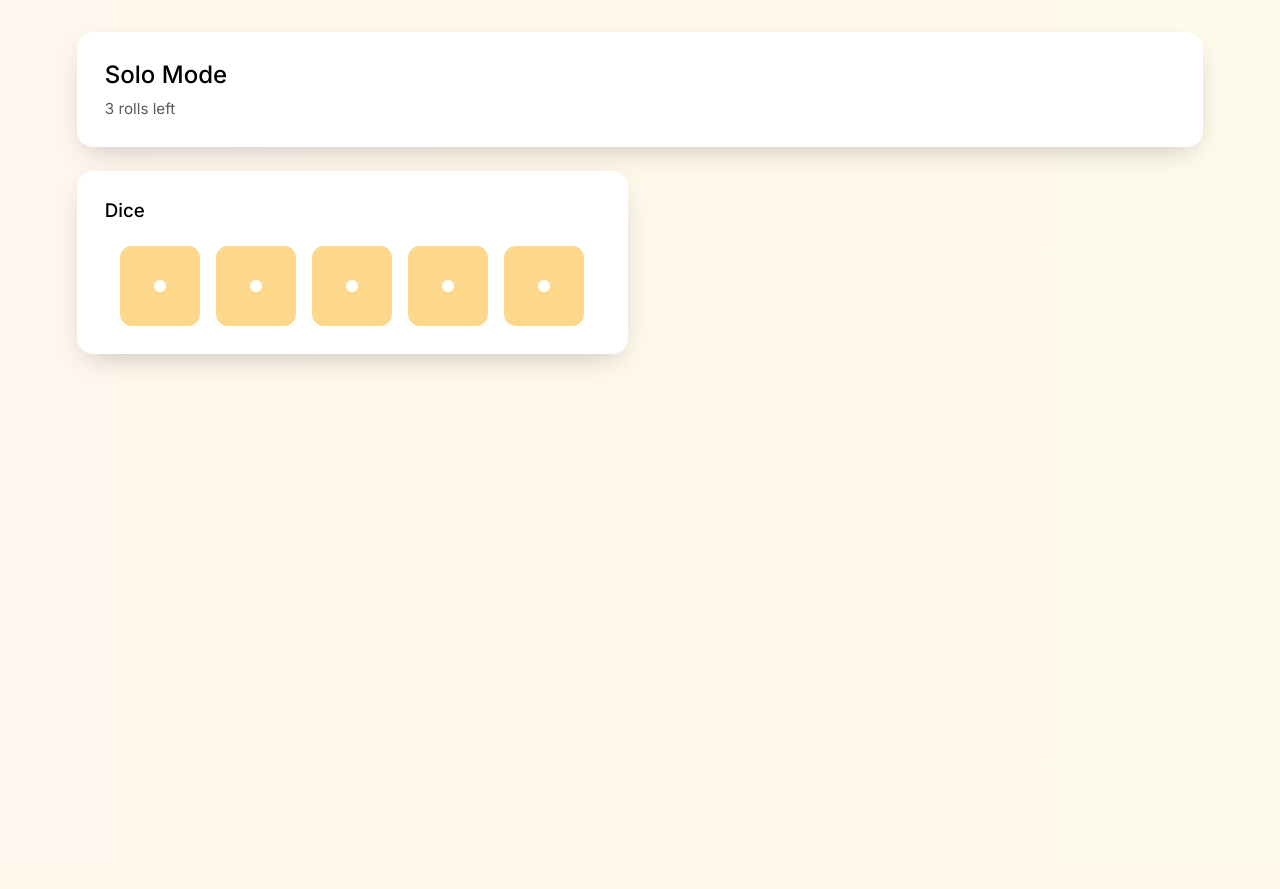
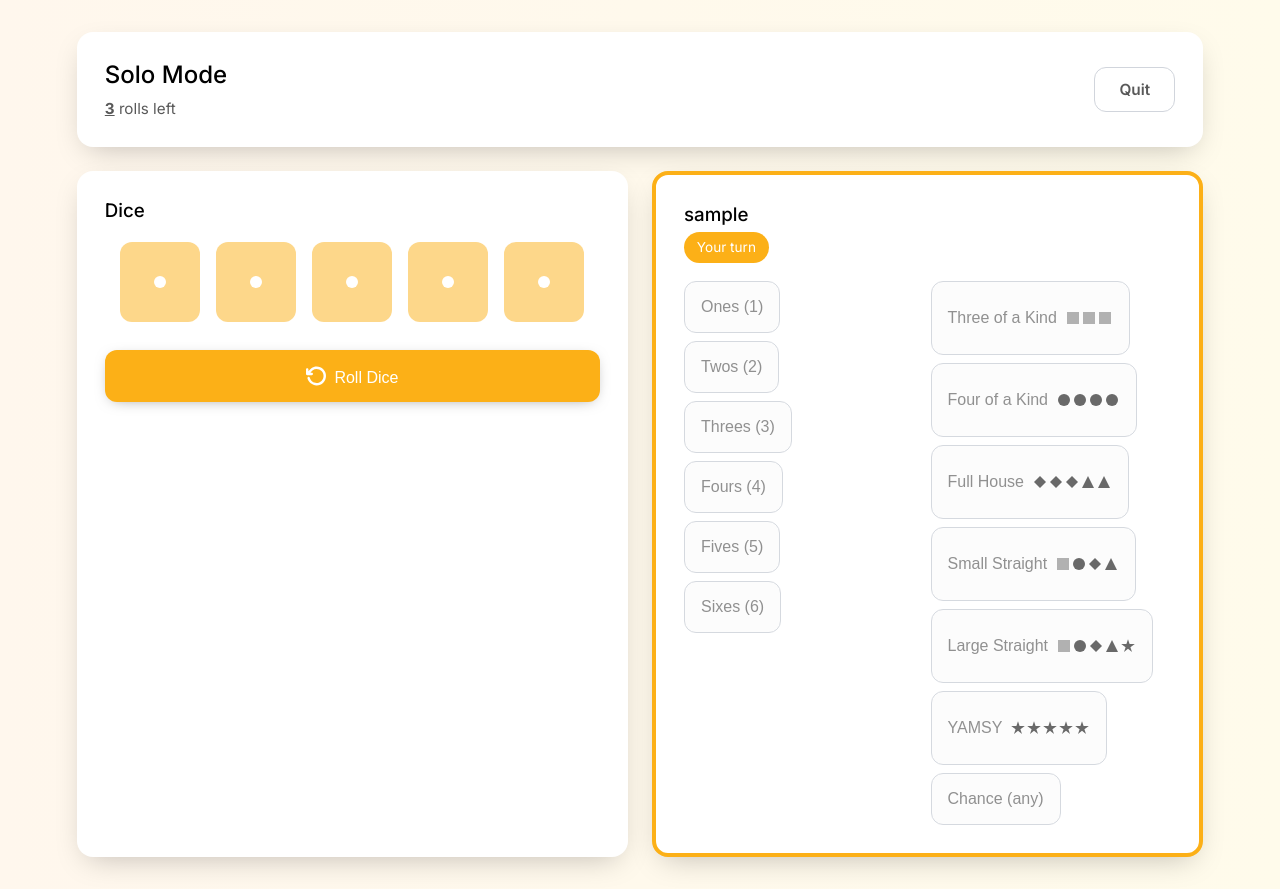
Before and after one commit to TimourBussy/YAMSY, a PHP site: page /?action=game in a window 1280 px wide. Before the commit the page ends 367 px from the top, so only its background shows below. Run offline with PHP 8.4, Linux system fonts and the light colour scheme; the visitor is signed in with stand-in values (Sample User, id 1).

Commit message:
Game grid buttons

```diff
--- a/src/public/css/style.css
+++ b/src/public/css/style.css
@@ -5,8 +5,9 @@
 	--color-grey1: #0a0a0a;
 	--color-grey2: #595959;
 	--color-grey3: #6a7282;
-	--color-grey4: #d1d5dc;
-	--color-grey5: #f9fafb;
+	--color-grey4: #858585;
+	--color-grey5: #d1d5dc;
+	--color-grey6: #fcfcfc;
 }
 
 body {
@@ -187,8 +188,11 @@ a:not(.button, :has(.card-col, .card-row)) {
 }
 
 .main-button {
+	display: inline-flex;
+	align-items: flex-end;
+	justify-content: center;
+	gap: 0.5em;
 	padding: 1rem;
-	border-radius: 10px;
 	background-color: var(--color-primary);
 	color: white;
 	box-shadow: 0 3px 15px -7px rgba(0, 0, 0, 0.5);
@@ -199,7 +203,11 @@ a:not(.button, :has(.card-col, .card-row)) {
 	background-color: #e69f15;
 }
 
-.main-button:disabled {
+button {
+	border-radius: 12px;
+}
+
+*:disabled {
 	opacity: 0.5;
 	cursor: not-allowed;
 }
@@ -234,16 +242,6 @@ a:hover {
 	border-radius: 8px;
 	margin-bottom: 20px;
 	border-left: 4px solid #4caf50;
-	font-size: 14px;
-}
-
-.error-message {
-	background-color: #ffebee;
-	color: #c62828;
-	padding: 12px 16px;
-	border-radius: 8px;
-	margin-bottom: 20px;
-	border-left: 4px solid #c62828;
 	font-size: 14px;
 }
 
@@ -312,7 +310,7 @@ span.big {
 
 a.button {
 	color: var(--color-grey2);
-	border: 1px solid var(--color-grey4);
+	border: 1px solid var(--color-grey5);
 	border-radius: 12px;
 	padding: 0.75rem 1.5rem;
 	box-sizing: border-box;
@@ -321,7 +319,7 @@ a.button {
 
 a.button:hover {
 	text-decoration: none;
-	background-color: var(--color-grey5);
+	background-color: var(--color-grey6);
 }
 
 .grid {
@@ -332,7 +330,7 @@ a.button:hover {
 
 a:has(.card-col, .card-row) {
 	color: inherit;
-	transition: box-shadow 0.1s ease;
+	transition: box-shadow 0.05s ease;
 }
 
 a:has(.card-col, .card-row):hover {
@@ -406,8 +404,16 @@ p:not(.big) {
 	margin: 0;
 }
 
+.bold {
+	font-weight: bold;
+}
+
+.underline {
+	text-decoration: underline;
+}
+
 .game .card-col {
-	gap: 2rem;
+	gap: 1.75rem;
 }
 
 .dices {
@@ -427,9 +433,15 @@ p:not(.big) {
 	position: relative;
 	display: flex;
 	flex-wrap: wrap;
+	transform-origin: center;
+	transition: transform 0.15s ease, box-shadow 0.15s ease;
 }
 
-.dice span.dot {
+.dice:hover {
+	transform: scale(1.05);
+}
+
+.dice .dot {
 	width: 12px;
 	height: 12px;
 	background-color: white;
@@ -488,6 +500,73 @@ p:not(.big) {
 	opacity: 1;
 }
 
+.game .main-button {
+	width: 100%;
+	line-height: 1;
+	gap: 0.5rem;
+}
+
+.main-button svg {
+	height: 1.25em;
+	width: auto;
+}
+
+.card-col.outlined {
+	border: 4px solid var(--color-primary);
+	box-sizing: border-box;
+}
+
+.card-col .user-info *:not(:last-child) {
+	margin-bottom: 0.65rem;
+}
+
+.rounded-bg {
+	background-color: var(--color-primary);
+	border-radius: 50px;
+	padding: 0.45rem 0.8rem;
+	font-size: 0.85rem;
+	color: white;
+}
+
+.game button {
+	font-weight: 500;
+	font-size: 1rem;
+}
+
+.game-grid button {
+	padding: 1rem;
+	border: 1px solid;
+	display: flex;
+	align-items: center;
+	justify-content: space-between;
+	gap: 0.5rem;
+}
+
+button .shapes {
+	display: flex;
+	gap: 0;
+}
+
+.game-grid.initial button {
+	opacity: 0.9;
+	color: var(--color-grey4);
+	background-color: var(--color-grey6);
+	border-color: var(--color-grey5);
+	cursor: not-allowed;
+}
+
+.card-col:has(.game-grid) {
+	gap: 1.5rem;
+}
+
+.game-grid .col {
+	gap: 0.5rem;
+}
+
+.game-grid svg {
+	width: 1rem;
+}
+
 @media screen and (max-width: 767px) {
 	.home,
 	.game {
--- a/src/views/game.php
+++ b/src/views/game.php
@@ -6,15 +6,17 @@
     <header class="card-row">
         <div class="col">
             <h2>Solo Mode</h2>
-            <p>3 rolls left</p>
+            <p><span class="bold underline">3</span> rolls left</p>
         </div>
+        <a href="?action=home" class="button">Quit</a>
     </header>
 
     <div class="grid">
         <div class="card-col">
             <h3>Dice</h3>
             <div class="dices">
-                <div class="dice initial">
+                <?php for ($i = 0; $i < 5; $i++): ?>
+                    <button class="dice initial">
                         <span class="dot top-left"></span>
                         <span class="dot top-center"></span>
                         <span class="dot top-right"></span>
@@ -24,50 +26,91 @@
                         <span class="dot bottom-left"></span>
                         <span class="dot bottom-center"></span>
                         <span class="dot bottom-right"></span>
+                    </button>
+                <?php endfor ?>
             </div>
-                <div class="dice initial">
-                    <span class="dot top-left"></span>
-                    <span class="dot top-center"></span>
-                    <span class="dot top-right"></span>
-                    <span class="dot middle-left"></span>
-                    <span class="dot middle-center"></span>
-                    <span class="dot middle-right"></span>
-                    <span class="dot bottom-left"></span>
-                    <span class="dot bottom-center"></span>
-                    <span class="dot bottom-right"></span>
+            <button class="main-button">
+                <svg fill="#ffffff" version="1.1" id="Capa_1" xmlns="http://www.w3.org/2000/svg"
+                    xmlns:xlink="http://www.w3.org/1999/xlink" viewBox="0 0 861.143 861.143" xml:space="preserve"
+                    stroke="#ffffff">
+                    <path
+                        d="M456.213,730.502c-34.613,0-68.516-5.831-100.765-17.331c-31.171-11.115-60.159-27.272-86.161-48.024 c-52.042-41.536-89.225-99.817-104.693-164.109c-6.783-28.189-35.133-45.546-63.325-38.761 c-28.19,6.783-45.544,35.135-38.761,63.325c10.557,43.872,28.304,85.42,52.748,123.492c23.995,37.372,53.782,70.384,88.534,98.118 c35.098,28.013,74.258,49.833,116.393,64.858c43.6,15.547,89.367,23.431,136.031,23.431c54.643,0,107.678-10.713,157.633-31.843 c48.225-20.396,91.523-49.587,128.695-86.758s66.361-80.471,86.76-128.696c21.129-49.956,31.842-102.99,31.842-157.633 c0-54.642-10.713-107.678-31.842-157.633c-20.398-48.225-49.588-91.525-86.76-128.696S662.07,77.881,613.846,57.484 c-49.955-21.13-102.99-31.843-157.633-31.843c-79.907,0-157.211,23.258-223.558,67.259c-52.833,35.04-96.38,81.557-127.655,135.996 v-84.329c0-28.995-23.505-52.5-52.5-52.5S0,115.572,0,144.567v198.884c0,28.995,23.505,52.5,52.5,52.5h196.21 c28.994,0,52.5-23.505,52.5-52.5c0-28.995-23.506-52.5-52.5-52.5h-58.027c23.445-44.539,57.708-82.493,100.006-110.546 c49.088-32.555,106.324-49.763,165.522-49.763c80.113,0,155.434,31.198,212.084,87.848c56.648,56.65,87.848,131.967,87.848,212.081 s-31.197,155.434-87.848,212.083S536.326,730.502,456.213,730.502z">
+                    </path>
+                </svg>
+                Roll Dice
+            </button>
         </div>
-                <div class="dice initial">
-                    <span class="dot top-left"></span>
-                    <span class="dot top-center"></span>
-                    <span class="dot top-right"></span>
-                    <span class="dot middle-left"></span>
-                    <span class="dot middle-center"></span>
-                    <span class="dot middle-right"></span>
-                    <span class="dot bottom-left"></span>
-                    <span class="dot bottom-center"></span>
-                    <span class="dot bottom-right"></span>
+
+        <?php
+        $square = "
+            <svg width='40' height='40' viewBox='0 0 40 40'>
+                <rect x='5' y='5' width='30' height='30' fill='currentColor' />
+            </svg>
+        ";
+        $circle = "
+            <svg width='40' height='40' viewBox='0 0 40 40'>
+                <circle cx='20' cy='20' r='15' fill='currentColor' />
+            </svg>
+        ";
+        $diamond = "
+            <svg width='40' height='40' viewBox='0 0 40 40'>
+                <polygon points='20,5 35,20 20,35 5,20' fill='currentColor'/>
+            </svg>
+        ";
+        $triangle = "
+            <svg width='40' height='40' viewBox='0 0 40 40'>
+                <polygon points='20,5 35,35 5,35' fill='currentColor'/>
+            </svg>
+        ";
+        $star = "
+            <svg width='40' height='40' viewBox='0 0 40 40'>
+                <polygon points='20,3 24,15 37,15 26,23 30,35 20,27 10,35 14,23 3,15 16,15' fill='currentColor'/>
+            </svg>
+        ";
+        ?>
+
+        <div class="card-col outlined">
+            <div class="user-info">
+                <h3>
+                    <?= htmlspecialchars($_SESSION['username']); ?>
+                </h3>
+                <span class="rounded-bg">Your turn</span>
             </div>
-                <div class="dice initial">
-                    <span class="dot top-left"></span>
-                    <span class="dot top-center"></span>
-                    <span class="dot top-right"></span>
-                    <span class="dot middle-left"></span>
-                    <span class="dot middle-center"></span>
-                    <span class="dot middle-right"></span>
-                    <span class="dot bottom-left"></span>
-                    <span class="dot bottom-center"></span>
-                    <span class="dot bottom-right"></span>
+            <div class="grid game-grid initial">
+                <div class="col">
+                    <button>Ones (1)</button>
+                    <button>Twos (2)</button>
+                    <button>Threes (3)</button>
+                    <button>Fours (4)</button>
+                    <button>Fives (5)</button>
+                    <button>Sixes (6)</button>
                 </div>
-                <div class="dice initial">
-                    <span class="dot top-left"></span>
-                    <span class="dot top-center"></span>
-                    <span class="dot top-right"></span>
-                    <span class="dot middle-left"></span>
-                    <span class="dot middle-center"></span>
-                    <span class="dot middle-right"></span>
-                    <span class="dot bottom-left"></span>
-                    <span class="dot bottom-center"></span>
-                    <span class="dot bottom-right"></span>
+                <div class="col">
+                    <button>
+                        Three of a Kind
+                        <span class="shapes"><?= str_repeat($square, 3); ?></span>
+                    </button>
+                    <button>
+                        Four of a Kind
+                        <span class="shapes"><?= str_repeat($circle, 4); ?></span>
+                    </button>
+                    <button>
+                        Full House
+                        <span class="shapes"><?= str_repeat($diamond, 3) . str_repeat($triangle, 2); ?></span>
+                    </button>
+                    <button>
+                        Small Straight
+                        <span class="shapes"><?= $square . $circle . $diamond . $triangle; ?></span>
+                    </button>
+                    <button>
+                        Large Straight
+                        <span class="shapes"><?= $square . $circle . $diamond . $triangle . $star; ?></span>
+                    </button>
+                    <button>
+                        YAMSY
+                        <span class="shapes"><?= str_repeat($star, 5); ?></span>
+                    </button>
+                    <button>Chance (any)</button>
                 </div>
             </div>
         </div>
```
Also changed, not shown: src/views/home.php (+12 -18 lines). Lines whose indentation alone changed are shown as unchanged.
